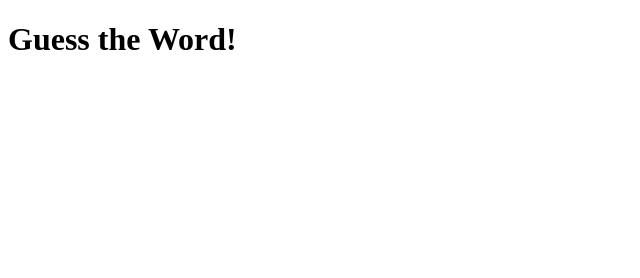
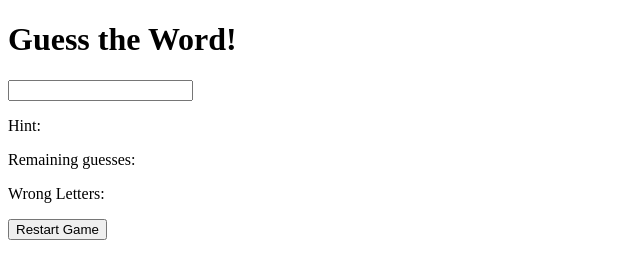
Before and after one commit to terrinmack/word-guess-game, a plain HTML site: page index.html in a window 1280 px wide. Shown: the whole page, without its empty margins (0-640 px from the left). Drawn offline with Linux system fonts and the light colour scheme.

Commit message:
edited html with sections

```diff
--- a/index.html
+++ b/index.html
@@ -9,6 +9,18 @@
 </head>
 <body>
     <h1> Guess the Word!</h1>
-    <p></p>
+    <div class="content">
+        <input type="text" class="typing-input" maxlength="1">
+        <div class="inputs"></div>
+        <div class="details">
+            <p class="hint">Hint: <span></span></p>
+            <p class="guess-left">Remaining guesses: <span></span></p>
+            <p class="wrong-letter">Wrong Letters: <span></span></p>
+        </div>
+        <button class="reset-btn">Restart Game</button>
+    </div>
+
+    <script src="./assets/js/script.js"></script>
+
 </body>
 </html>
```
